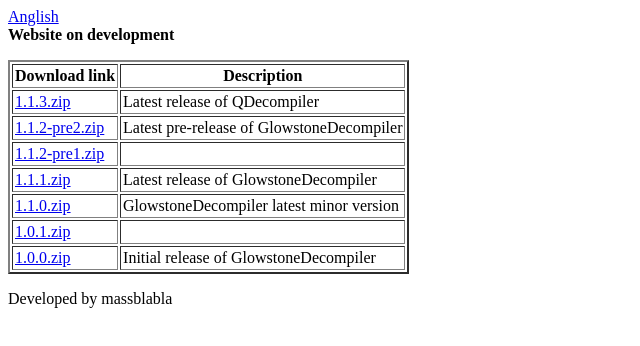
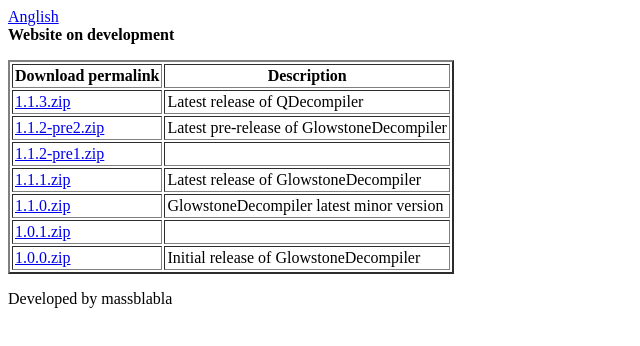
Before and after one commit to massblabla/QDecompiler, a plain HTML site: page index.html in a window 1280 px wide. Shown: the whole page, without its empty margins (0-640 px from the left). Drawn offline with Linux system fonts and the light colour scheme.

Commit message:
Update index.html

```diff
--- a/index.html
+++ b/index.html
@@ -12,7 +12,7 @@
 
     <p>
         <table border="2" cellpadding="2">
-        <tbody><tr><th>Download link</th><th>Description</th>
+        <tbody><tr><th>Download permalink</th><th>Description</th>
             </tr><tr><td><a href="https://github.com/massblabla/QDecompiler/archive/refs/tags/1.1.3.zip">1.1.3.zip</a></td><td>Latest release of QDecompiler</td></tr>
             </tr><tr><td><a href="https://github.com/massblabla/GlowstoneDecompiler/archive/refs/tags/1.1.2-pre2.zip">1.1.2-pre2.zip</a></td><td>Latest pre-release of GlowstoneDecompiler</td></tr>
             </tr><tr><td><a href="https://github.com/massblabla/GlowstoneDecompiler/archive/refs/tags/1.1.2-pre1.zip">1.1.2-pre1.zip</a></td><td></td></tr>
```
